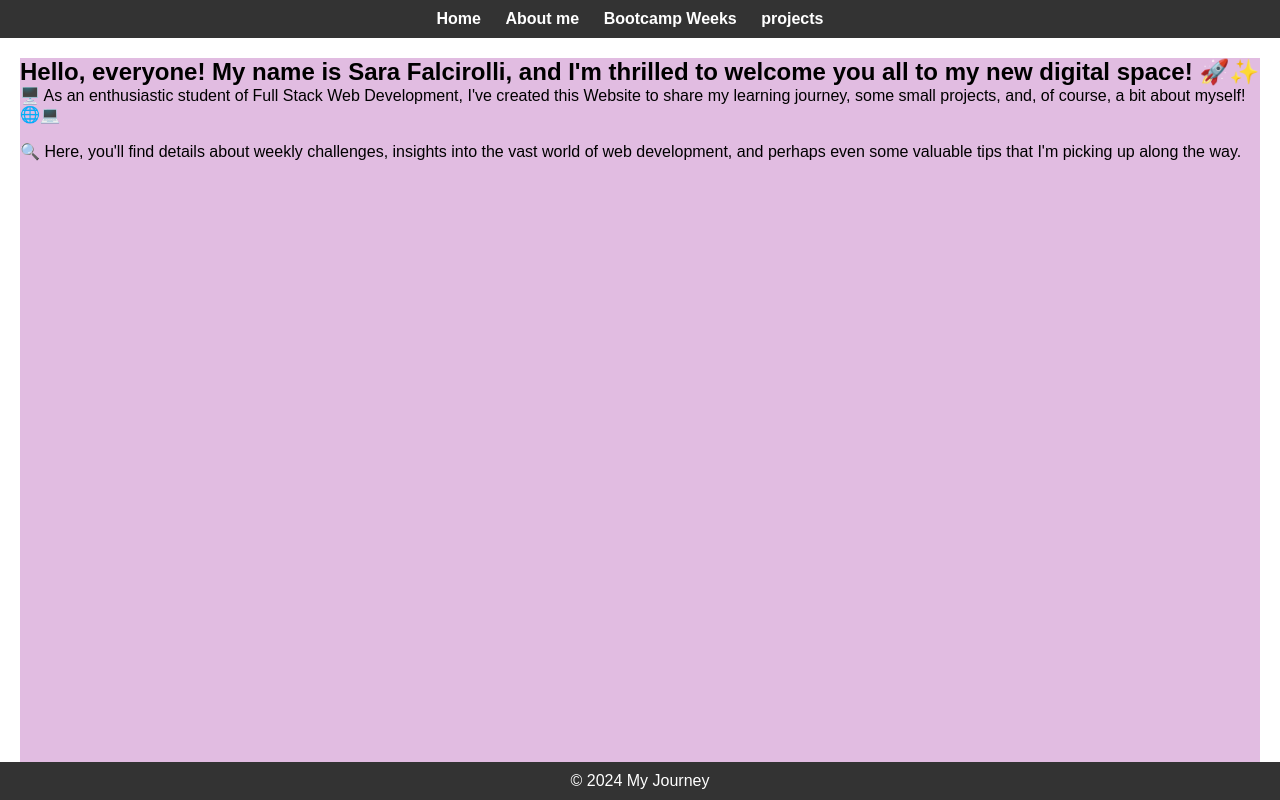
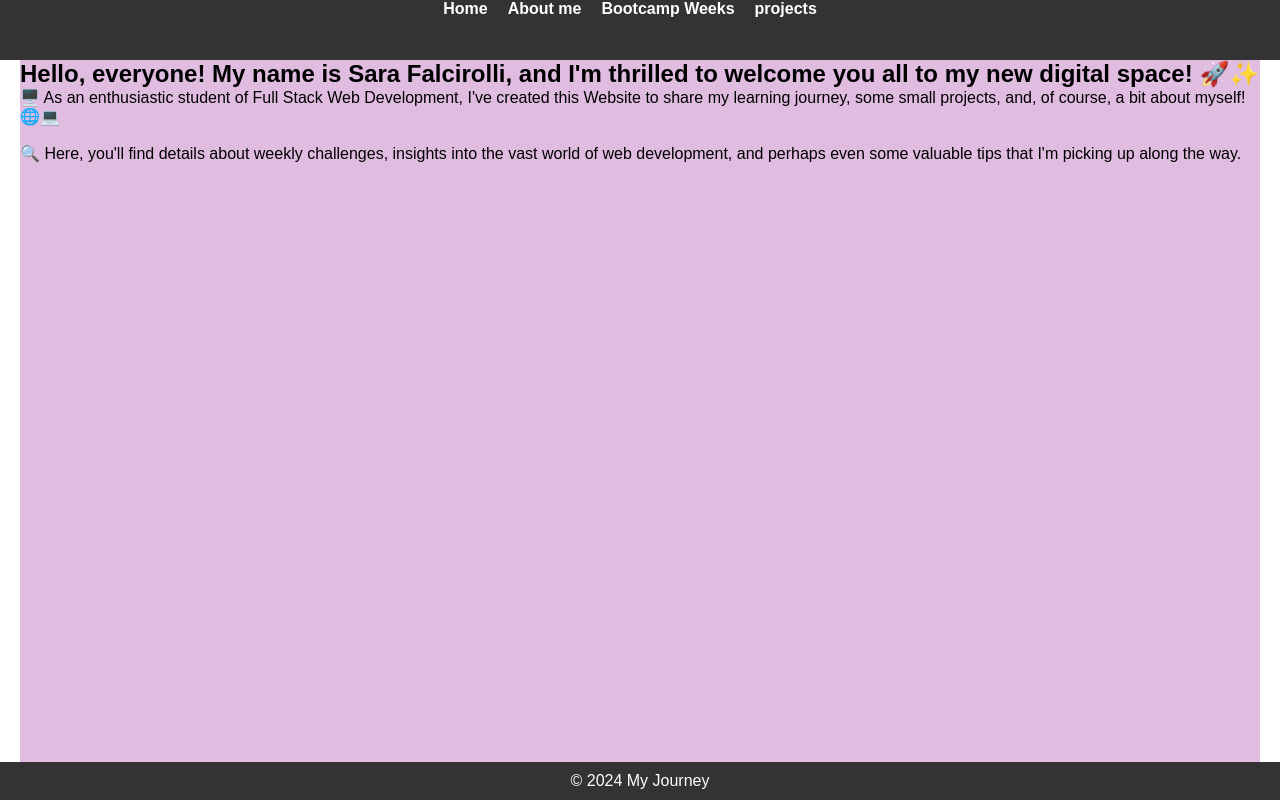
Before and after one commit to Sarafalcirolli/Tgc_WebJourney, a plain HTML site: page index.html in a window 1280 px wide. Shown: the top 800 px of the page. Drawn offline with Linux system fonts and the light colour scheme.

Commit message:
Update style.css

```diff
--- a/style.css
+++ b/style.css
@@ -7,25 +7,30 @@
 body {
     font-family: Arial, sans-serif;
     margin: 0;
-    padding: 0;
+    /* padding: 0; */
 }
 
 header {
     background-color: #333;
     color: white;
-    padding: 10px;
+    padding: 20px;
     text-align: center;
 }
 
 nav {
+    position: fixed; /* nav fixed in all pages */
+    top: 0%;
+    left: 0%;
+    width: 100%;
+    height: 60px;
     display: flex;
     justify-content: center;
+    background-color: #333;
 }
 
 nav ul {
     list-style-type: none;
-    margin: 0;
-    padding: 0;
+    display: flex;
 }
 
 nav ul li {
```
